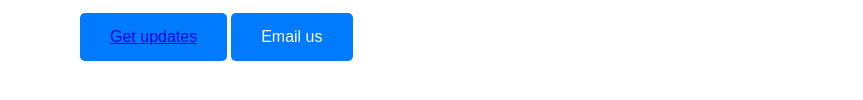
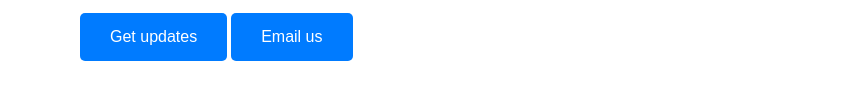
Before and after one commit to ipni/website, a plain HTML site: page index.html in a window 1280 px wide. Shown: the part 790-890 px from the top of the page, without its empty margins (208-1071 px from the left). Drawn offline with Linux system fonts and the light colour scheme.

Commit message:
remove link color

```diff
--- a/style.css
+++ b/style.css
@@ -44,6 +44,11 @@ button {
     transition: background-color 0.3s;
 }
 
+a, a:hover, a:visited {
+    color: white;
+    text-decoration: none;
+}
+
 form, button {
     display: inline-block;
 }
```
